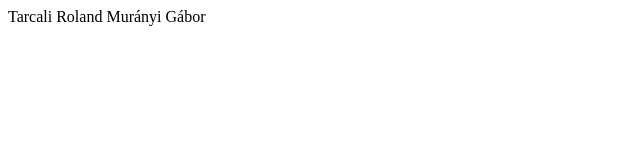
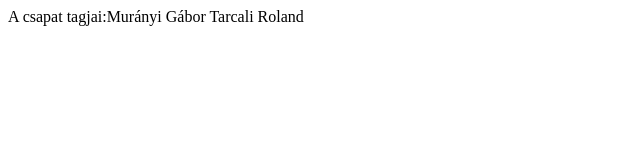
Before and after one commit to MuranyiGaborCkik/Dolgozat-MG_TR, a plain HTML site: page index.html in a window 1280 px wide. Shown: the whole page, without its empty margins (0-640 px from the left). Drawn offline with Linux system fonts and the light colour scheme.

Commit message:
Csapat tagjai

```diff
--- a/index.html
+++ b/index.html
@@ -6,7 +6,7 @@
     <title>Document</title>
 </head>
 <body>
-    Tarcali Roland
-    Murányi Gábor
+   A csapat tagjai:Murányi Gábor
+   Tarcali Roland
 </body>
 </html>
```
